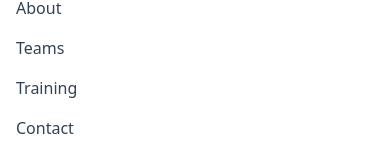
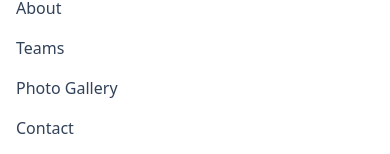
Before and after one commit to Shubh-Patil311/roll-boll-club, a React (Vite) app: page / in a window 390 px wide. Both pictures are taken after a click on the button 354 px from the left and 140 px from the top of the page. Shown: the part 245-399 px from the top of the page. Built offline with nearby package versions, Linux system fonts and the light colour scheme.

Commit message:
Updated website with new features

```diff
--- a/src/components/Header.jsx
+++ b/src/components/Header.jsx
@@ -168,10 +168,10 @@ const Header = () => {
                 Events
               </a> */}
               <a
-                href="#training"
+                href="#PhotoGallery"
                 className="text-slate-700 hover:text-orange-600 font-medium"
               >
-                Training
+                Photo Gallery
               </a>
               <a
                 href="#contact"
```
